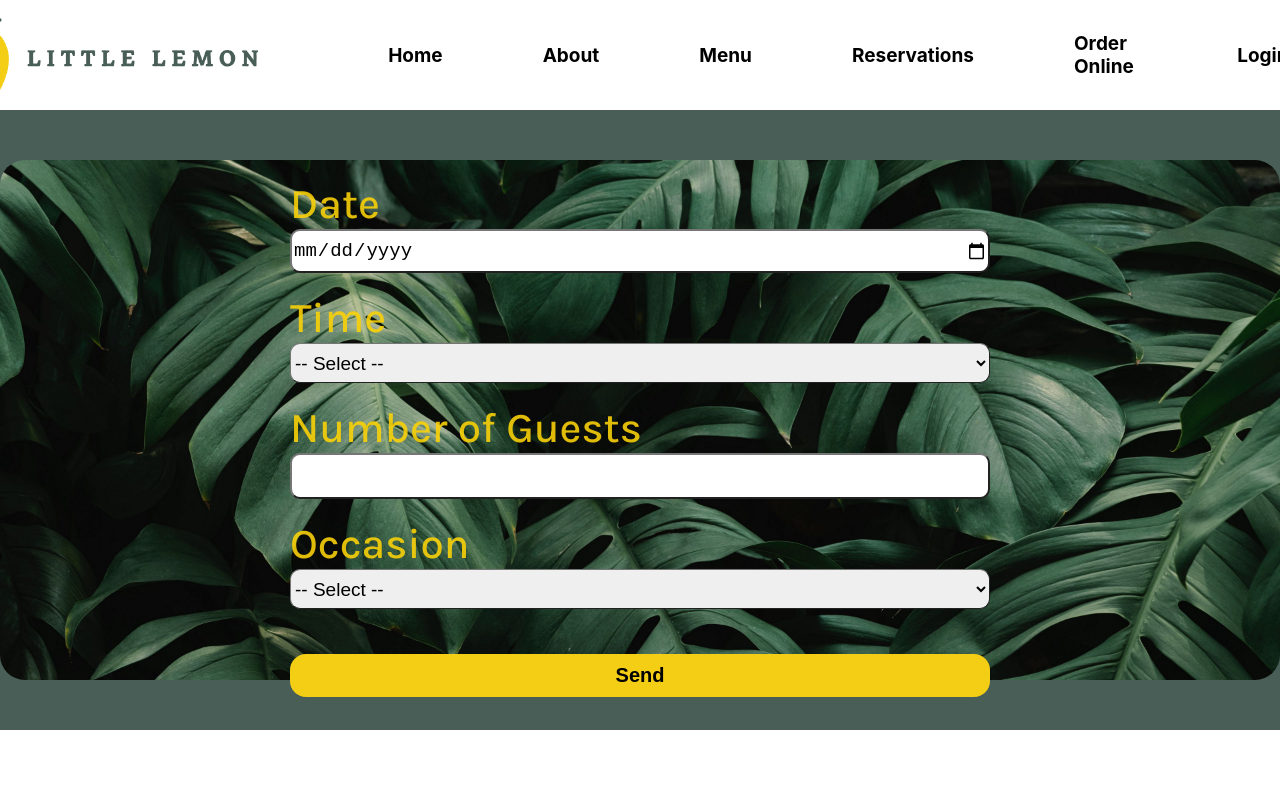
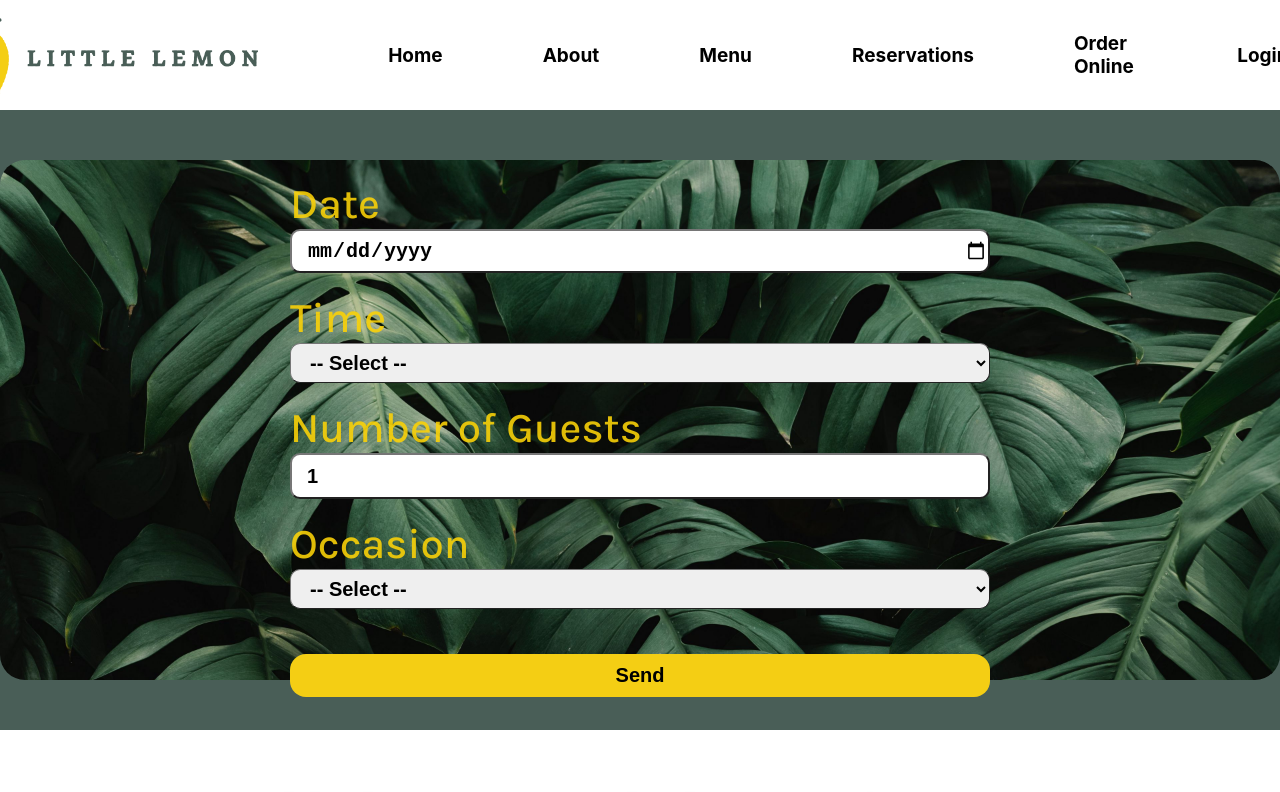
Before and after one commit to saulkurosaki/Little-Lemon-App, a React (Create React App) app: page /reservation-page in a window 1280 px wide. Shown: the top 792 px of the page. Built offline with nearby package versions, Linux system fonts and the light colour scheme; a web font is replaced by a local one.

Commit message:
ReservationForm Test defined

```diff
--- a/src/components/ReservationForm.css
+++ b/src/components/ReservationForm.css
@@ -48,5 +48,7 @@ form input, form select {
 }
 
 #date, #time, #guests, #occasion {
-    font-size: 19px;
+    font-size: 20px;
+    font-weight: 600;
+    padding-left: 15px;
 }
--- a/src/components/ReservationForm.js
+++ b/src/components/ReservationForm.js
@@ -36,7 +36,7 @@ const ReservationForm = () => {
         initialValues:{
             date:'',
             time:'',
-            guests:'',
+            guests:1,
             occasion:'',
         },
         validate,
```
Also changed, not shown: 2 other files (tests, documents, lock files or other folders).
